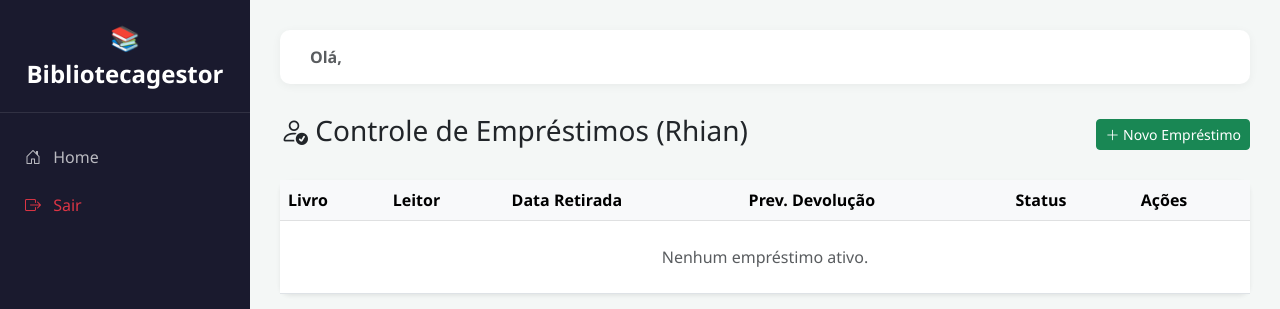
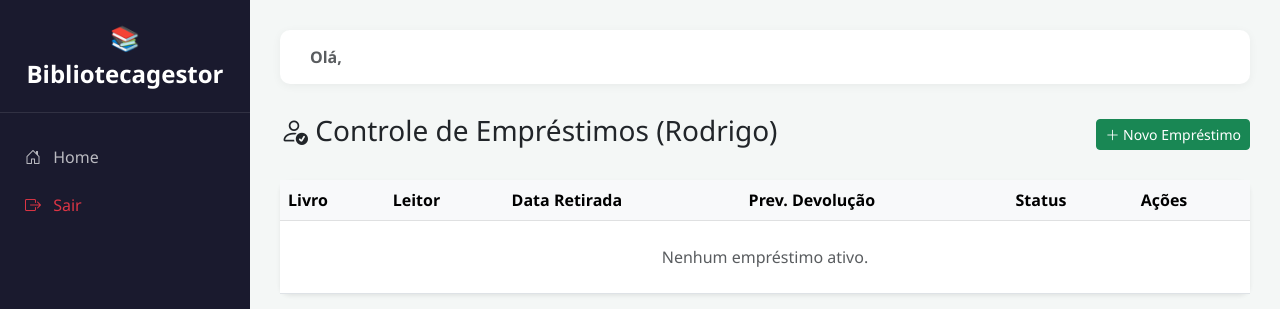
Before and after one commit to rodriguinho00/Final, a Flask app: page /emprestimos/listar in a window 1280 px wide. Shown: the top 309 px of the page. Run offline with Flask 3, Linux system fonts and the light colour scheme; the visitor is signed in with stand-in values (Sample User, id 1); data that the repository does not hold is empty.

Commit message:
adicionando novas funções

```diff
--- a/templates/dashboard/emprestimos/listar.html
+++ b/templates/dashboard/emprestimos/listar.html
@@ -2,7 +2,7 @@
 {% block content %}
 <!-- Cabeçalho da página de listagem de empréstimos -->
 <div class="d-flex justify-content-between align-items-center mb-4">
-    <h3><i class="bi bi-person-check"></i> Controle de Empréstimos (Rhian)</h3>
+    <h3><i class="bi bi-person-check"></i> Controle de Empréstimos (Rodrigo)</h3>
     <!-- Link para registrar um novo empréstimo -->
     <a href="{{ url_for('emprestimos_novo') }}" class="btn btn-success btn-sm"><i class="bi bi-plus-lg"></i> Novo Empréstimo</a>
 </div>
```
